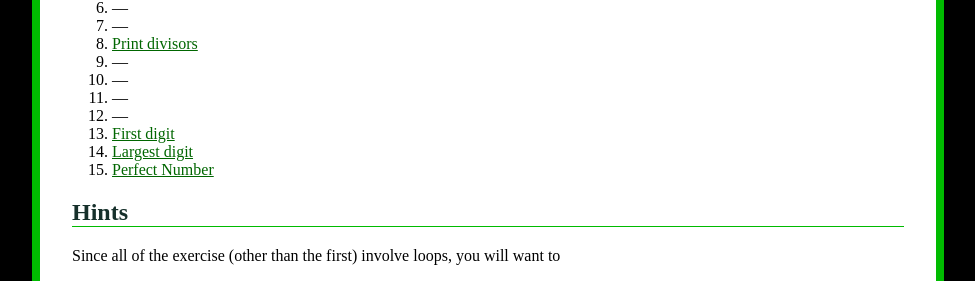
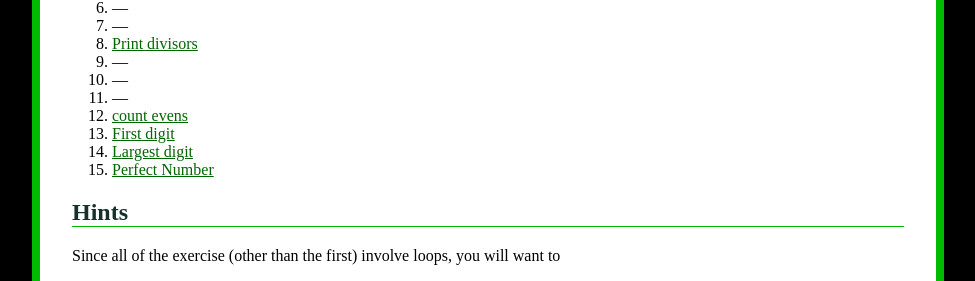
Before and after one commit to ycpcs/cs101-spring2018, a Jekyll site: the page built from assign/assign03.md, in a window 1280 px wide. Shown: the part 456-737 px from the top of the page, without its empty margins (152-1127 px from the left). Built offline with Jekyll 4.4.1, drawn with Linux system fonts in a browser that asks for light colours.

Commit message:
added another exercise

```diff
--- a/assign/assign03.md
+++ b/assign/assign03.md
@@ -26,7 +26,7 @@
 9. &mdash;
 10. &mdash;
 11. &mdash;
-12. &mdash;
+12. [count evens](https://cs.ycp.edu/cloudcoder/#exercise?c=17,p=874)
 13. [First digit](https://cs.ycp.edu/cloudcoder/#exercise?c=17,p=872)
 14. [Largest digit](https://cs.ycp.edu/cloudcoder/#exercise?c=17,p=868)
 15. [Perfect Number](https://cs.ycp.edu/cloudcoder/#exercise?c=17,p=867)
```
